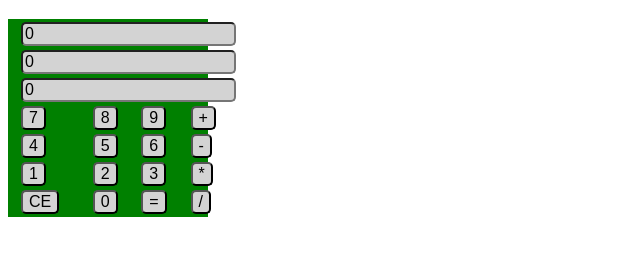
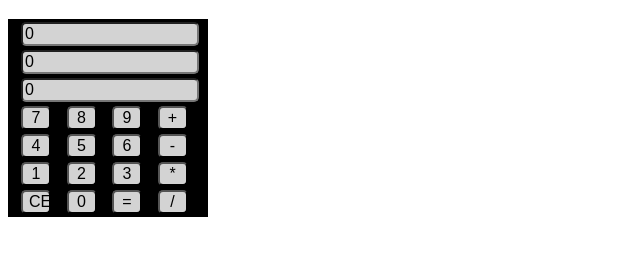
Before and after one commit to jjnr27/pw2173, a plain HTML site: page calculadora.html in a window 1280 px wide. Shown: the part 61-316 px from the top of the page, without its empty margins (0-640 px from the left). Drawn offline with Linux system fonts and the light colour scheme.

Commit message:
Calculadora parte 2 / PrimerJQuery

```diff
--- a/calculadora.html
+++ b/calculadora.html
@@ -20,30 +20,30 @@
 			<td colspan=4><input type="text" size="20" value=0 name="resultado"></td>
 		</tr>
 		<tr>
-			<td><input type="button" size="20" value=7 onclick="numeros(this.value)"></td>
-			<td><input type="button" size="20" value=8 onclick="numeros(this.value)"></td>
-			<td><input type="button" size="20" value=9 onclick="numeros(this.value)"></td>
-			<td><input type="button" size="20" value=+ onclick="operadores(this.value)"></td>
+			<td><input type="button" size="20" value="7" onclick="numeros(this.value)"></td>
+			<td><input type="button" size="20" value="8" onclick="numeros(this.value)"></td>
+			<td><input type="button" size="20" value="9" onclick="numeros(this.value)"></td>
+			<td><input type="button" size="20" value="+" onclick="operadores(this.value)"></td>
 
 		</tr>
 		<tr>
 
-			<td><input type="button" size="20" value=4 onclick="numeros(this.value)"></td>
-			<td><input type="button" size="20" value=5 onclick="numeros(this.value)"></td>
-			<td><input type="button" size="20" value=6 onclick="numeros(this.value)"></td>
-			<td><input type="button" size="20" value=- onclick="operadores(this.values)"></td>
+			<td><input type="button" size="20" value="4" onclick="numeros(this.value)"></td>
+			<td><input type="button" size="20" value="5" onclick="numeros(this.value)"></td>
+			<td><input type="button" size="20" value="6" onclick="numeros(this.value)"></td>
+			<td><input type="button" size="20" value="-" onclick="operadores(this.value)"></td>
 		</tr>
 		<tr>
-			<td><input type="button" size="20" value=1 onclick="numeros(this.value)"></td>
-			<td><input type="button" size="20" value=2 onclick="numeros(this.value)"></td>
-			<td><input type="button" size="20" value=3 onclick="numeros(this.value)"></td>
-			<td><input type="button" size="20" value=* onclick="operadores(this.values)"></td>
+			<td><input type="button" size="20" value="1" onclick="numeros(this.value)"></td>
+			<td><input type="button" size="20" value="2" onclick="numeros(this.value)"></td>
+			<td><input type="button" size="20" value="3" onclick="numeros(this.value)"></td>
+			<td><input type="button" size="20" value="*" onclick="operadores(this.value)"></td>
 		</tr>
 		<tr>
-			<td colspan=1><input type="button" size="20" value=CE onclick="borrar()"></td>
-			<td><input type="button" size="20" value=0 onclick="numeros(this.value)"></td>
-			<td><input type="button" size="20" value== onclick="igual()"></td>
-			<td><input type="button" size="20" value=/ onclick="operadores(this.values)"></td>
+			<td colspan=1><input type="button" size="20" value="CE" onclick="borrar()"></td>
+			<td><input type="button" size="20" value="0" onclick="numeros(this.value)"></td>
+			<td><input type="button" size="20" value="=" onclick="igual()"></td>
+			<td><input type="button" size="20" value="/" onclick="operadores(this.value)"></td>
 
 		</tr>
 	</table>
--- a/css/calculadora.css
+++ b/css/calculadora.css
@@ -2,17 +2,27 @@ body{
 color: grey;
 }
 form{
-	background: green;
+	background: black;
 	width: 200px;
 }
 table{
-	color: grey;
+	color: black;
 }
-input{
+form table tr td input[type="text"]{
 	border-radius: 5px;
+	box-shadow: blue 5px;
+	width: 170px;
 	background: lightgray;
 	font-size: 1em;
 	margin-left: 10px;
 	margin-right:-10px;
 }
-input
+form table tr td input[type="button"]{
+	border-radius: 5px;
+	box-shadow: blue 5px;
+	width: 30px;
+	background: lightgray;
+	font-size: 1em;
+	margin-left: 10px;
+
+}
--- a/js/calculadora.js
+++ b/js/calculadora.js
@@ -3,7 +3,7 @@ var operador ="";
 function numeros(num){
 	if(operador==""){ //operando1
 		var valorInicial=document.calculadora.operando1.value;
-		if(valorInicial == "0"){
+		if(valorInicial == 0){
 			document.calculadora.operando1.value="";
 		}
 		//Concatena los valores de num con los del operando1
@@ -11,7 +11,7 @@ function numeros(num){
 		document.calculadora.operando1.value+num;
 	}else{//operando2
 		var valorInicial=document.calculadora.operando2.value;
-		if(valorInicial == "0"){
+		if(valorInicial == 0){
 			document.calculadora.operando2.value="";
 		}
 		//Concatena los valores de num con los del operando1
@@ -24,3 +24,14 @@ function numeros(num){
 function operadores(ope){
 	operador=ope;
 }
+function igual(){
+	var valor1 = document.calculadora.operando1.value;
+	var valor2 = document.calculadora.operando2.value;
+	document.calculadora.resultado.value = eval(valor1+operador+valor2);
+
+}
+function borrar(){
+	document.calculadora.operando1.value=0;
+	document.calculadora.operando2.value=0;
+	document.calculadora.resultado.value=0;
+}
```
Also changed, not shown: js/eventosjquery.js (added, +16 -0 lines), primerJQuery.html (added, +17 -0 lines).
